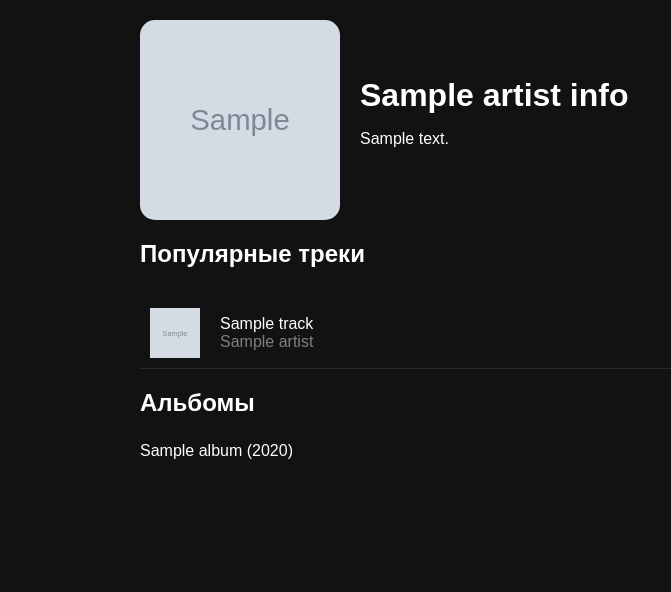
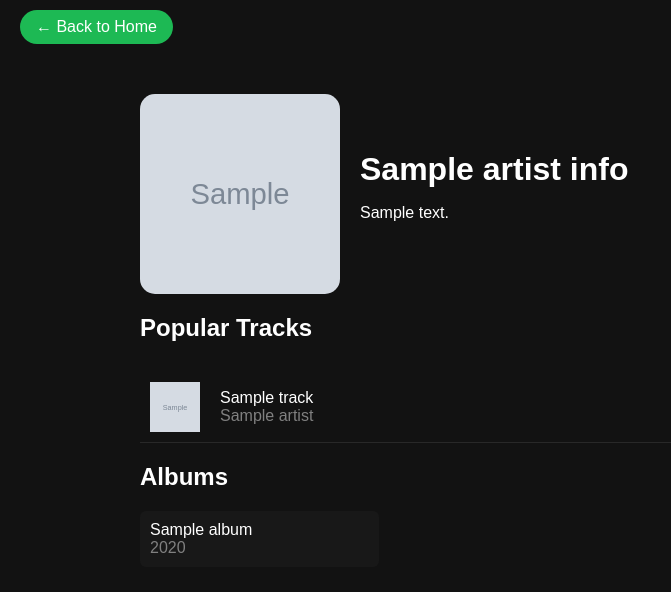
Before and after one commit to nurmek51/spotify-clone, a Django app: template templates/artist_profile.html in a window 1280 px wide. Shown: the top 592 px of the page, without its empty margins (0-671 px from the left). Run offline with Django 5.2, Linux system fonts and the light colour scheme; the template is opened without the code that fills it: most values are stand-ins (such as "Sample title", 1, 10 or a date in 2020); grey boxes marked "Sample" are stand-in pictures.

Commit message:
Updated templates for the new logic of getting songs, artist profile and charts

```diff
--- a/templates/artist_profile.html
+++ b/templates/artist_profile.html
@@ -2,7 +2,7 @@
 <html lang="en">
 <head>
     <meta charset="UTF-8">
-    <title>{{ artist_info.artist_name }} - Профиль</title>
+    <title>{{ artist_info.artist_name }} - Profile</title>
     <style>
         body {
             background-color: #121212;
@@ -26,6 +26,7 @@
             height: 200px;
             border-radius: 15px;
             margin-right: 20px;
+            object-fit: cover;
         }
         .artist-banner h1 {
             margin: 0;
@@ -47,15 +48,25 @@
             width: 50px;
             height: 50px;
             margin-right: 20px;
+            object-fit: cover;
         }
         .track-info {
             flex-grow: 1;
         }
         .album-list {
             margin-top: 20px;
+            display: grid;
+            grid-template-columns: repeat(auto-fill, minmax(200px, 1fr));
+            gap: 15px;
         }
         .album-item {
-            padding: 5px 0;
+            padding: 10px;
+            background-color: #181818;
+            border-radius: 6px;
+            transition: background-color 0.3s;
+        }
+        .album-item:hover {
+            background-color: #282828;
         }
         a {
             color: white;
@@ -64,43 +75,74 @@
         a:hover {
             text-decoration: underline;
         }
+        .navigation {
+            padding: 10px 20px;
+        }
+        .home-link {
+            display: inline-block;
+            padding: 8px 16px;
+            background-color: #1db954;
+            border-radius: 20px;
+            color: white;
+            text-decoration: none;
+            margin-bottom: 20px;
+        }
+        .no-content {
+            color: #777;
+            font-style: italic;
+            padding: 10px;
+        }
     </style>
 </head>
 <body>
+    <div class="navigation">
+        <a href="/" class="home-link">← Back to Home</a>
+    </div>
     <div class="container">
         <div class="artist-banner">
-            <img src="{{ artist_info.artist_image }}" alt="Artist Image">
+            <img src="{{ artist_info.artist_image }}" alt="{{ artist_info.artist_name }}">
             <div>
                 <h1>{{ artist_info.artist_name }}</h1>
                 <p>{{ artist_info.artist_description }}</p>
             </div>
         </div>
 
-        <h2>Популярные треки</h2>
+        <h2>Popular Tracks</h2>
         <div class="track-list">
+            {% if artist_info.tracks %}
                 {% for track in artist_info.tracks %}
                     <div class="track-item" onclick="playTrack('{{ track.track_id }}', '{{ track.title }}', '{{ track.artist }}', '{{ track.artist_id }}', '{{ track.cover }}', '{{ track.preview_url }}')">
-                    <img src="{{ track.cover }}" alt="Track Cover">
+                        <img src="{{ track.cover }}" alt="{{ track.title }}">
                         <div class="track-info">
                             <div>{{ track.title }}</div>
                             <div style="color: grey;">{{ track.artist }}</div>
                         </div>
                     </div>
                 {% endfor %}
+            {% else %}
+                <div class="no-content">No tracks available for this artist</div>
+            {% endif %}
         </div>
 
-        <h2>Альбомы</h2>
+        <h2>Albums</h2>
         <div class="album-list">
+            {% if artist_info.albums %}
                 {% for album in artist_info.albums %}
-                <div class="album-item">{{ album.title }} ({{ album.year }})</div>
+                    <div class="album-item">
+                        <div>{{ album.title }}</div>
+                        <div style="color: grey;">{{ album.year }}</div>
+                    </div>
                 {% endfor %}
+            {% else %}
+                <div class="no-content">No albums available for this artist</div>
+            {% endif %}
         </div>
     </div>
 
     <script>
         function playTrack(trackId, title, artist, artistId, cover, previewUrl) {
             if (!trackId) {
-                alert('Трек не найден!');
+                alert('Track not found!');
                 return;
             }
 
```
Also changed, not shown: templates/index.html (+11 -12 lines), templates/music.html (+23 -14 lines). Lines whose indentation alone changed are shown as unchanged.
